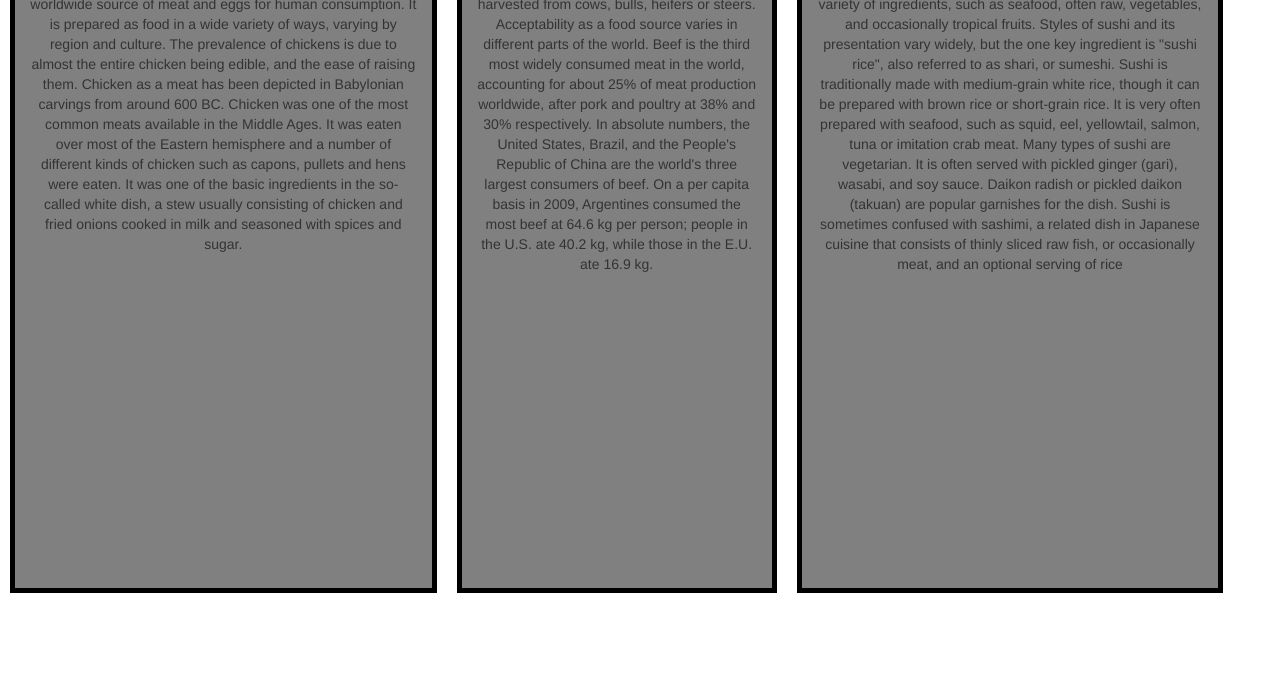
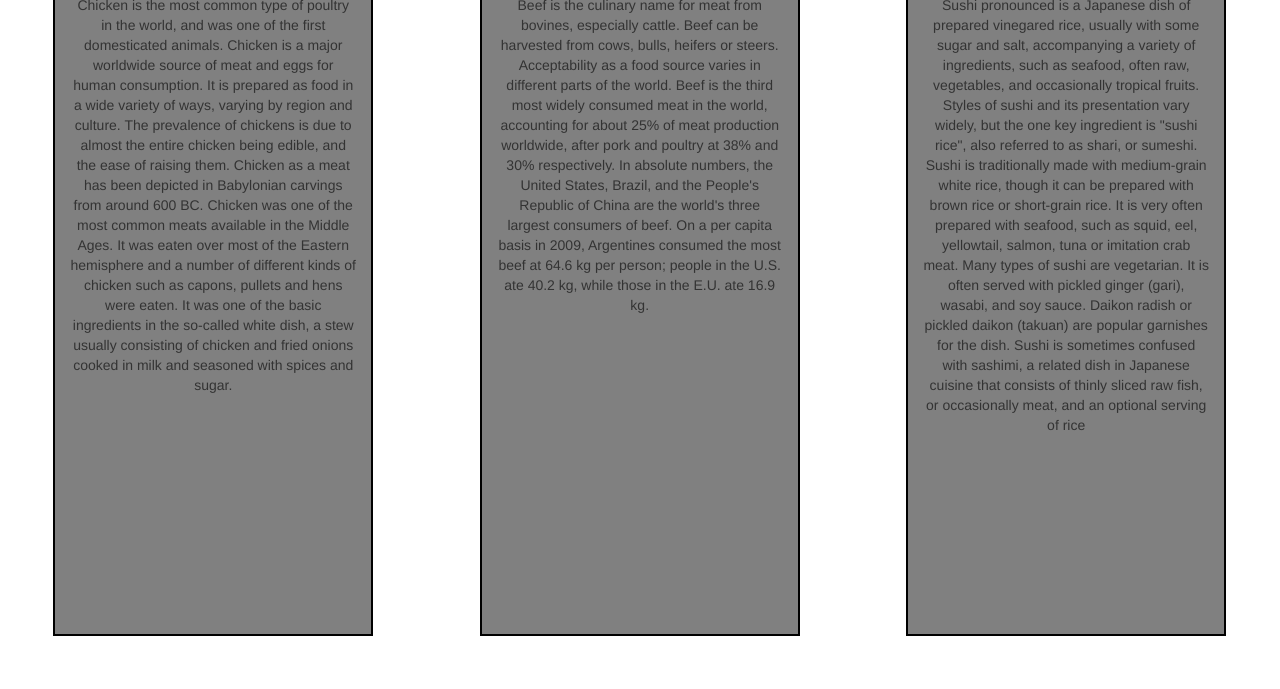
Before and after one commit to PawanPaul/coursehc-mod3assignment, a plain HTML site: page solutionmod3.html in a window 1280 px wide. Shown: the part 230-919 px from the top of the page. Before the commit the page ends 833 px from the top, so only its background shows below. Drawn offline with nearby package versions, Linux system fonts and the light colour scheme.

Commit message:
Bugfixes v2
Cosmetic alterations, next update will focus on fixing plugins.

```diff
--- a/mod3custom.css
+++ b/mod3custom.css
@@ -13,13 +13,15 @@
 }
 section{
     height:700px;
-    border: 5px solid black;
+    border: 2px solid black;
     background-color: gray;
     text-align: center;
-    margin: 10px 10px 10px 10px;
+    box-sizing: border-box;
+    margin: 4.16%;
 }
 body{
     box-sizing: border-box;
+    align-content: center;
 }
 h2,h3{
     text-align: center;
--- a/solutionmod3.html
+++ b/solutionmod3.html
@@ -2,8 +2,10 @@
 <html>
     <head>
         <link rel="stylesheet" href="css\bootstrap.css"></linkrel>
-        <link rel="stylesheet" href="js\bootstrap.js"></linkrel>
+        <script src="js\bootstrap.js"></script>
         <link rel="stylesheet" href="mod3custom.css"></linkrel>
+        <script src="https://code.jquery.com/jquery-3.5.1.slim.min.js" integrity="sha384-DfXdz2htPH0lsSSs5nCTpuj/zy4C+OGpamoFVy38MVBnE+IbbVYUew+OrCXaRkfj" crossorigin="anonymous"></script>
+<script src="https://cdn.jsdelivr.net/npm/popper.js@1.16.0/dist/umd/popper.min.js" integrity="sha384-Q6E9RHvbIyZFJoft+2mJbHaEWldlvI9IOYy5n3zV9zzTtmI3UksdQRVvoxMfooAo" crossorigin="anonymous"></script>
         <meta name="viewport" content="width=device width,initial-scale=1">
         <title>Menu</title>
     </head>
@@ -13,7 +15,7 @@
                 <div class="container-fluid">
                     <div class="navbar-header">
                     <a class="navbar-brand" href="solutionmod3.html">Food,LLC</a>
-                      <button type="button" class="navbar-toggle collapsed" data-toggle="collapse" data-target="#collapsable-nav" aria-expanded="false">
+                      <button type="button" class="navbar-toggle collapsed" data-toggle="collapse" data-target="#collapsable-nav" aria-expanded="true">
                           <span class="sr-only">Toggle Navigation</span>
                           <span class="icon-bar"></span>
                           <span class="icon-bar"></span>
@@ -46,7 +48,7 @@
             </nav>
             <div>
                 <h2>Our Menu</h2>
-                <section class="col-md-4 col-sm-5 col-xs-11 pull-center">
+                <section class="col-md-3 col-sm-5 col-xs-11 pull-center">
                     <h3>Chicken</h3>
                     Chicken is the most common type of poultry in the world, and was one of the first domesticated animals. Chicken is a major worldwide source of meat and eggs for human consumption. It is prepared as food in a wide variety of ways, varying by region and culture. The prevalence of chickens is due to almost the entire chicken being edible, and the ease of raising them.
 
@@ -60,7 +62,7 @@
 Beef is the third most widely consumed meat in the world, accounting for about 25% of meat production worldwide, after pork and poultry at 38% and 30% respectively. In absolute numbers, the United States, Brazil, and the People's Republic of China are the world's three largest consumers of beef. On a per capita basis in 2009, Argentines consumed the most beef at 64.6 kg per person; people in the U.S. ate 40.2 kg, while those in the E.U. ate 16.9 kg.
                 </section>
                 <br class="visible-xs">
-                <section class="col-md-4 col-sm-11 col-xs-11 pull-center">
+                <section class="col-md-3 col-sm-11 col-xs-11 pull-center">
                         <h3>Sushi</h3>
                         Sushi pronounced is a Japanese dish of prepared vinegared rice, usually with some sugar and salt, accompanying a variety of ingredients, such as seafood, often raw, vegetables, and occasionally tropical fruits. Styles of sushi and its presentation vary widely, but the one key ingredient is "sushi rice", also referred to as shari, or sumeshi.
 
```
